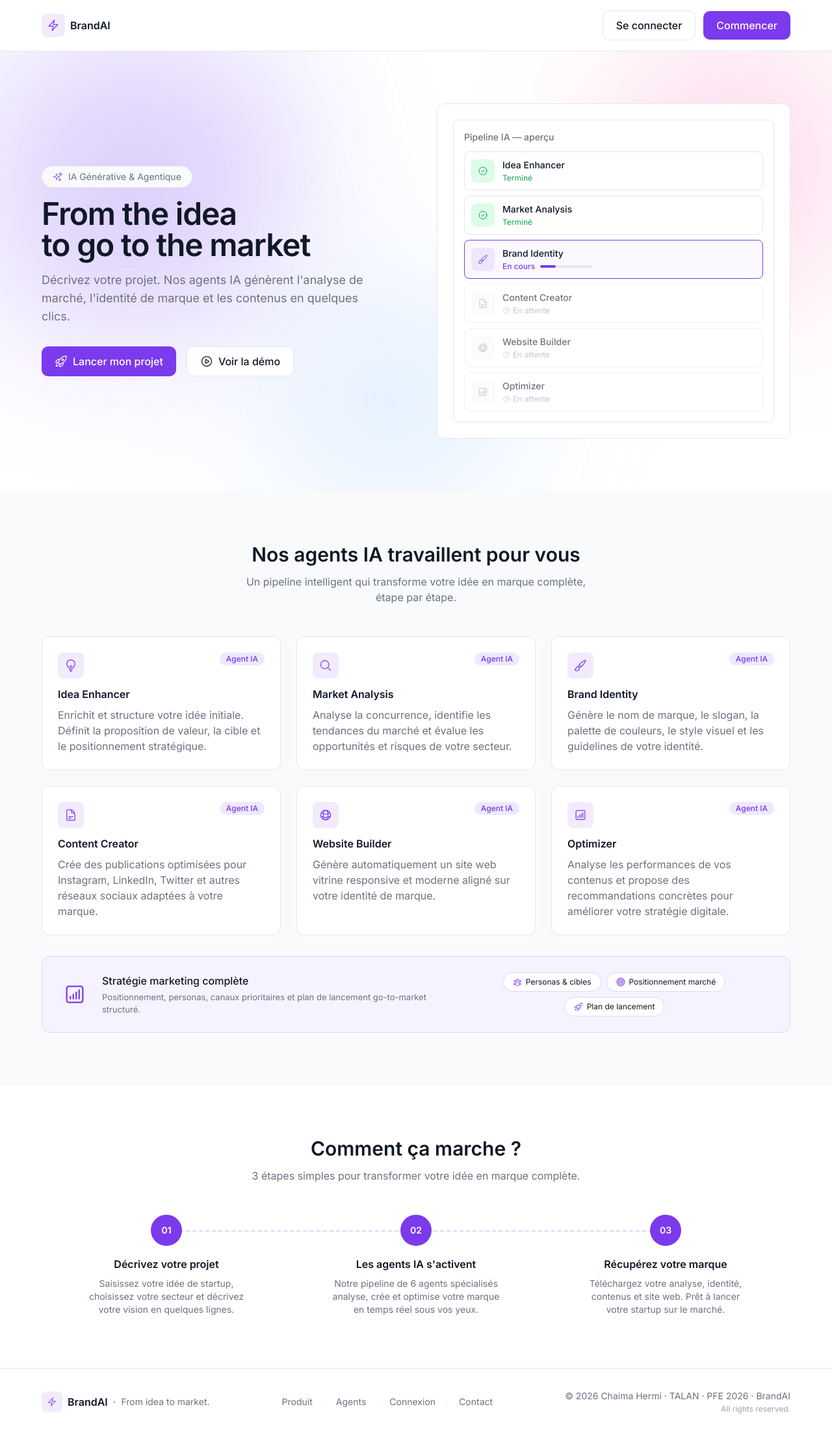
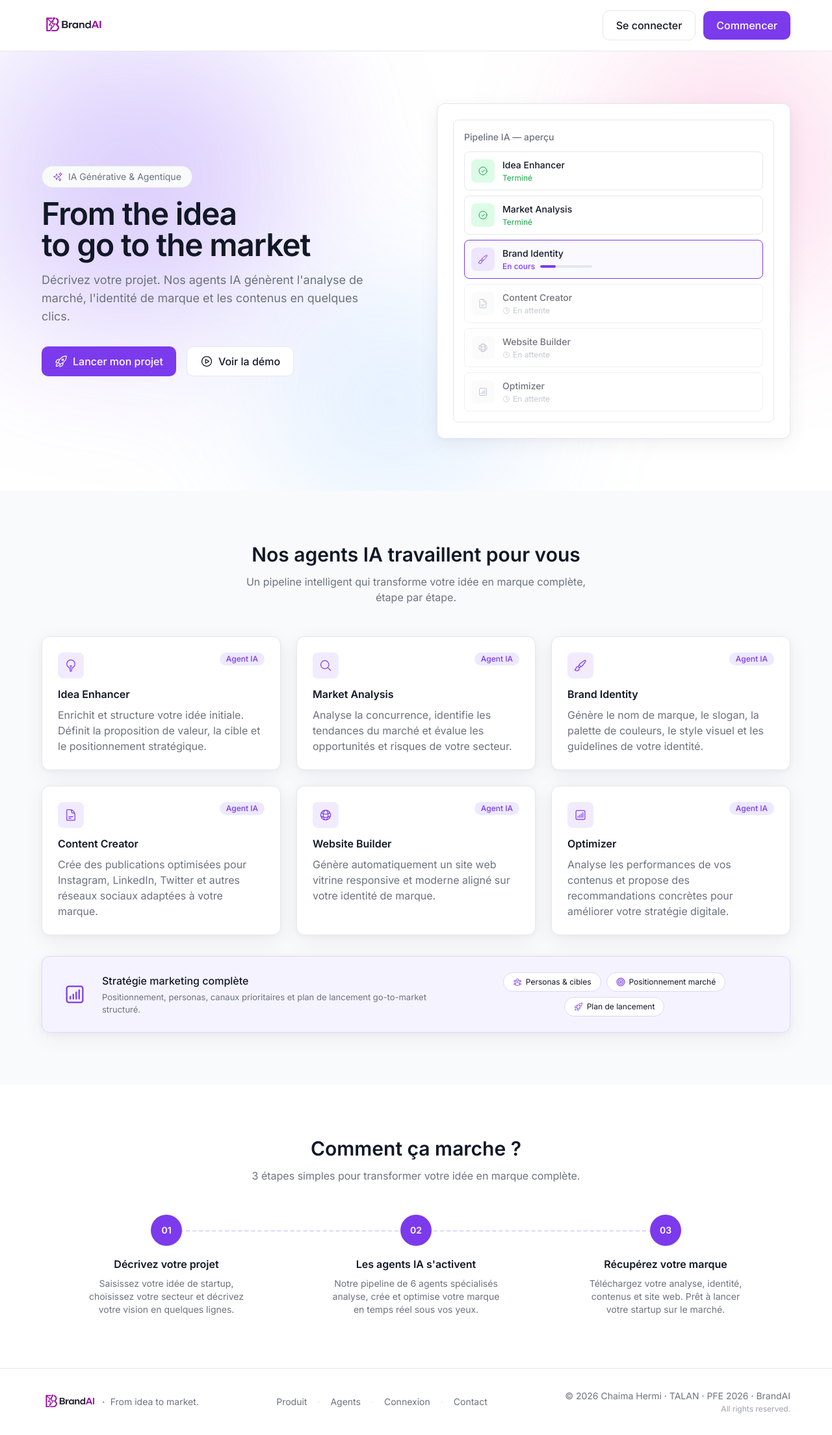
Before and after one commit to ChaimaHermi/BrandAI, a React app in the folder frontend/: page / in a window 1280 px wide. Shown: the whole page at 65% size. Built offline with nearby package versions, Linux system fonts and the light colour scheme; the HTML template or start-up script is replaced by a standard one.

Commit message:
fix some UI

```diff
--- a/frontend/src/components/layout/Footer.jsx
+++ b/frontend/src/components/layout/Footer.jsx
@@ -1,6 +1,5 @@
 import React from "react";
 import { Link } from "react-router-dom";
-import { HiOutlineBolt } from "react-icons/hi2";
 
 export function Footer() {
   return (
@@ -8,11 +7,8 @@ export function Footer() {
       <div className="mx-auto max-w-[1200px] px-4 md:px-6">
         <div className="flex flex-col items-center justify-between gap-6 md:flex-row md:items-center">
           <div className="flex items-center gap-2">
-            <span className="flex h-8 w-8 items-center justify-center rounded-lg bg-[#7C3AED]/10 text-[#7C3AED]">
-              <HiOutlineBolt className="h-4 w-4" />
-            </span>
-            <Link to="/" className="font-semibold text-[#111827] hover:text-[#7C3AED]">
-              BrandAI
+            <Link to="/" className="flex items-center font-semibold text-[#111827] transition-opacity hover:opacity-80">
+              <img src="/logo%20brand%20ai.png" alt="BrandAI" className="h-8 w-auto object-contain" />
             </Link>
             <span className="text-[#6B7280]">·</span>
             <span className="text-sm text-[#6B7280]">From idea to market.</span>
--- a/frontend/src/components/layout/Navbar.jsx
+++ b/frontend/src/components/layout/Navbar.jsx
@@ -1,6 +1,5 @@
 import React from "react";
 import { Link } from "react-router-dom";
-import { HiOutlineBolt } from "react-icons/hi2";
 import { Button } from "../ui/Button";
 import { UserAvatar } from "../ui/UserAvatar";
 import { useAuth } from "../../hooks/useAuth";
@@ -11,9 +10,8 @@ export function Navbar({ variant = "landing" }) {
   return (
     <header className="sticky top-0 z-50 border-b border-[#E5E7EB] bg-white/80 backdrop-blur-sm">
       <div className="mx-auto flex max-w-[1200px] items-center justify-between px-4 py-4 md:px-6">
-        <Link to="/" className="flex items-center gap-2 text-[#111827] transition-colors hover:text-[#7C3AED]">
-          <span className="flex h-9 w-9 items-center justify-center rounded-lg bg-[#7C3AED]/10 text-[#7C3AED]"><HiOutlineBolt className="h-5 w-5" /></span>
-          <span className="font-semibold">BrandAI</span>
+        <Link to="/" className="flex items-center text-[#111827] transition-opacity hover:opacity-80">
+          <img src="/logo%20brand%20ai.png" alt="BrandAI" className="h-9 w-auto object-contain" />
         </Link>
         {variant === "landing" ? (
           <nav className="flex items-center gap-3">
--- a/frontend/src/pages/Landing.jsx
+++ b/frontend/src/pages/Landing.jsx
@@ -80,7 +80,7 @@ export function Landing() {
                   </div>
                 </div>
                 <div className={`hidden transition-all duration-700 delay-200 lg:block ${mounted ? "translate-y-0 opacity-100" : "translate-y-6 opacity-0"}`}>
-                  <Card className="border border-[#E5E7EB] bg-white" hover={false}>
+                  <Card className="border border-[#E5E7EB] bg-white shadow-[0_8px_32px_rgba(0,0,0,0.06),0_2px_8px_rgba(124,58,237,0.04)]" hover={false}>
                     <div className="rounded-lg border border-[#E5E7EB] bg-white p-4">
                       <p className="mb-3 text-sm font-medium text-[#6B7280]">Pipeline IA — aperçu</p>
                       <div className="space-y-2">
@@ -129,7 +129,7 @@ export function Landing() {
               </p>
               <div className="grid gap-6 sm:grid-cols-2 lg:grid-cols-3">
                 {AGENTS_CARDS.map(({ Icon, name, description }) => (
-                  <Card key={name} className="border border-[#E5E7EB] bg-white hover:border-[#A78BFA] hover:-translate-y-[2px]">
+                  <Card key={name} className="border border-[#E5E7EB] bg-white shadow-[0_8px_32px_rgba(0,0,0,0.06),0_2px_8px_rgba(124,58,237,0.04)] hover:border-[#A78BFA] hover:-translate-y-[2px]">
                     <div className="mb-3 flex items-start justify-between gap-2">
                       <span className="flex h-10 w-10 items-center justify-center rounded-lg bg-[#7C3AED]/10 text-[#7C3AED]">
                         <Icon className="h-5 w-5" />
@@ -142,7 +142,7 @@ export function Landing() {
                 ))}
               </div>
               {/* Marketing Strategy wide banner */}
-              <div className="mt-8 flex flex-col items-center gap-6 rounded-[12px] border border-[#DDD6FE] bg-[#F5F3FF] p-6 md:flex-row md:items-center md:justify-between md:px-8 md:py-6">
+              <div className="mt-8 flex flex-col items-center gap-6 rounded-[12px] border border-[#DDD6FE] bg-[#F5F3FF] p-6 shadow-[0_8px_32px_rgba(0,0,0,0.06),0_2px_8px_rgba(124,58,237,0.04)] md:flex-row md:items-center md:justify-between md:px-8 md:py-6">
                 <div className="flex items-center gap-6">
                   <span className="flex h-[36px] w-[36px] shrink-0 items-center justify-center text-[28px]">
                     <HiOutlineChartBarSquare className="h-9 w-9 text-[#7C3AED]" />
--- a/frontend/src/pages/Login.jsx
+++ b/frontend/src/pages/Login.jsx
@@ -1,6 +1,6 @@
 import React, { useState } from "react";
 import { Link, useNavigate } from "react-router-dom";
-import { HiOutlineBolt, HiOutlineEnvelope, HiOutlineLockClosed } from "react-icons/hi2";
+import { HiOutlineEnvelope, HiOutlineLockClosed } from "react-icons/hi2";
 import { FcGoogle } from "react-icons/fc";
 import { Button } from "../components/ui/Button";
 import { Card } from "../components/ui/Card";
@@ -26,9 +26,9 @@ export function Login() {
     <div className="relative min-h-screen bg-white">
       <BlobBackground opacity={0.35} className="pointer-events-none z-0" />
       <div className="relative z-10 flex min-h-screen items-center justify-center px-4 py-12">
-        <Card className="w-full max-w-[420px]" hover={false}>
+        <Card className="w-full max-w-[420px] shadow-[0_8px_32px_rgba(0,0,0,0.06),0_2px_8px_rgba(124,58,237,0.04)]" hover={false}>
           <div className="flex flex-col items-center text-center">
-            <span className="mb-4 flex h-12 w-12 items-center justify-center rounded-xl bg-[#7C3AED]/10 text-[#7C3AED]"><HiOutlineBolt className="h-7 w-7" /></span>
+            <img src="/logo%20brand%20ai.png" alt="BrandAI" className="mb-4 h-14 w-auto object-contain" />
             <h1 className="mb-2 text-xl font-semibold text-[#111827]">Bienvenue sur BrandAI</h1>
             <p className="mb-6 text-[#6B7280]">Connectez-vous pour continuer</p>
           </div>
--- a/frontend/src/pages/Register.jsx
+++ b/frontend/src/pages/Register.jsx
@@ -1,6 +1,6 @@
 import React, { useState } from "react";
 import { Link, useNavigate } from "react-router-dom";
-import { HiOutlineBolt, HiOutlineUser, HiOutlineEnvelope, HiOutlineLockClosed } from "react-icons/hi2";
+import { HiOutlineUser, HiOutlineEnvelope, HiOutlineLockClosed } from "react-icons/hi2";
 import { Button } from "../components/ui/Button";
 import { Card } from "../components/ui/Card";
 import { BlobBackground } from "../components/ui/BlobBackground";
@@ -26,9 +26,9 @@ export function Register() {
     <div className="relative min-h-screen bg-white">
       <BlobBackground opacity={0.35} className="pointer-events-none z-0" />
       <div className="relative z-10 flex min-h-screen items-center justify-center px-4 py-12">
-        <Card className="w-full max-w-[420px]" hover={false}>
+        <Card className="w-full max-w-[420px] shadow-[0_8px_32px_rgba(0,0,0,0.06),0_2px_8px_rgba(124,58,237,0.04)]" hover={false}>
           <div className="flex flex-col items-center text-center">
-            <span className="mb-4 flex h-12 w-12 items-center justify-center rounded-xl bg-[#7C3AED]/10 text-[#7C3AED]"><HiOutlineBolt className="h-7 w-7" /></span>
+            <img src="/logo%20brand%20ai.png" alt="BrandAI" className="mb-4 h-14 w-auto object-contain" />
             <h1 className="mb-2 text-xl font-semibold text-[#111827]">Créer un compte</h1>
             <p className="mb-6 text-[#6B7280]">Rejoignez BrandAI</p>
           </div>
```
Also changed, not shown: frontend/public/logo brand ai.png (added).
